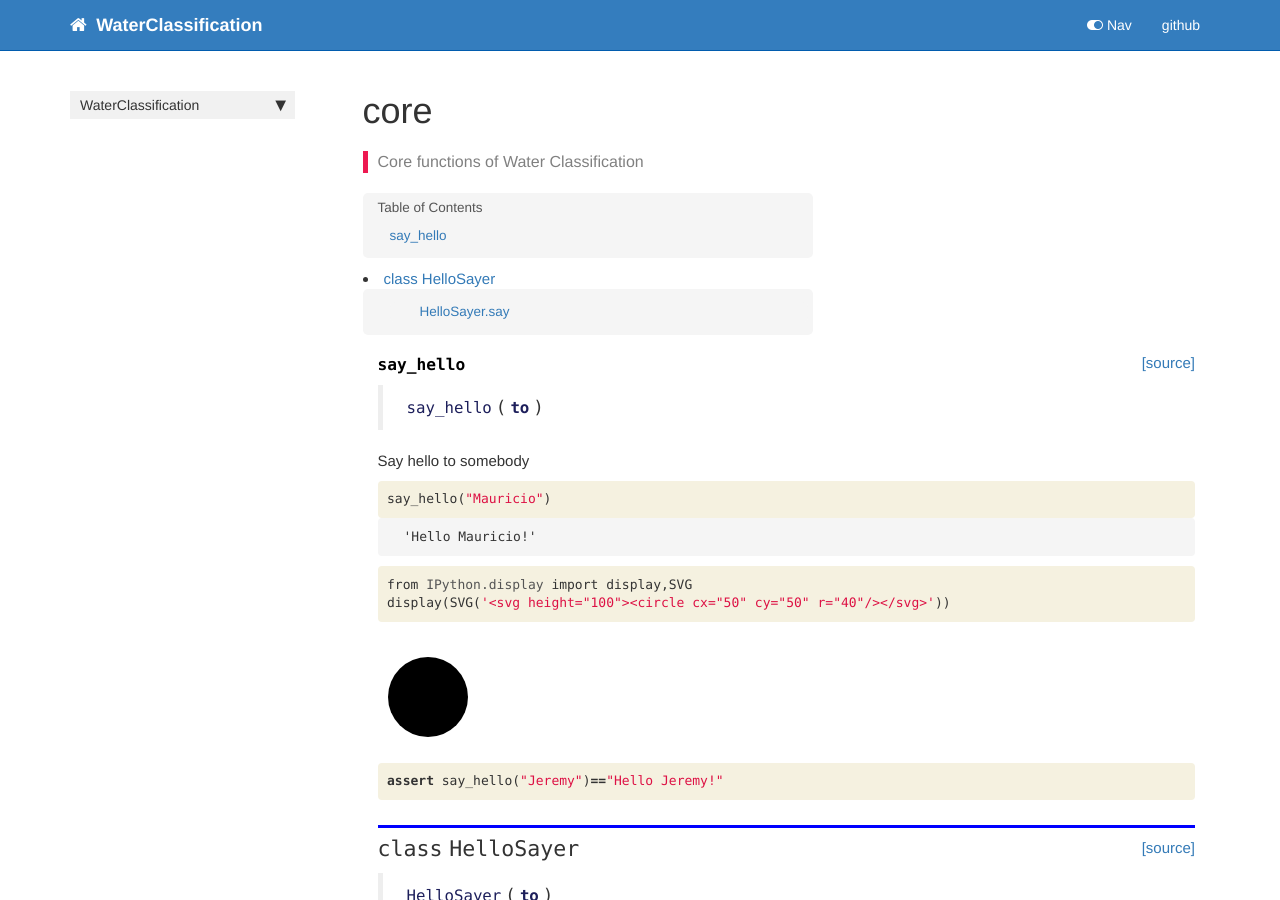
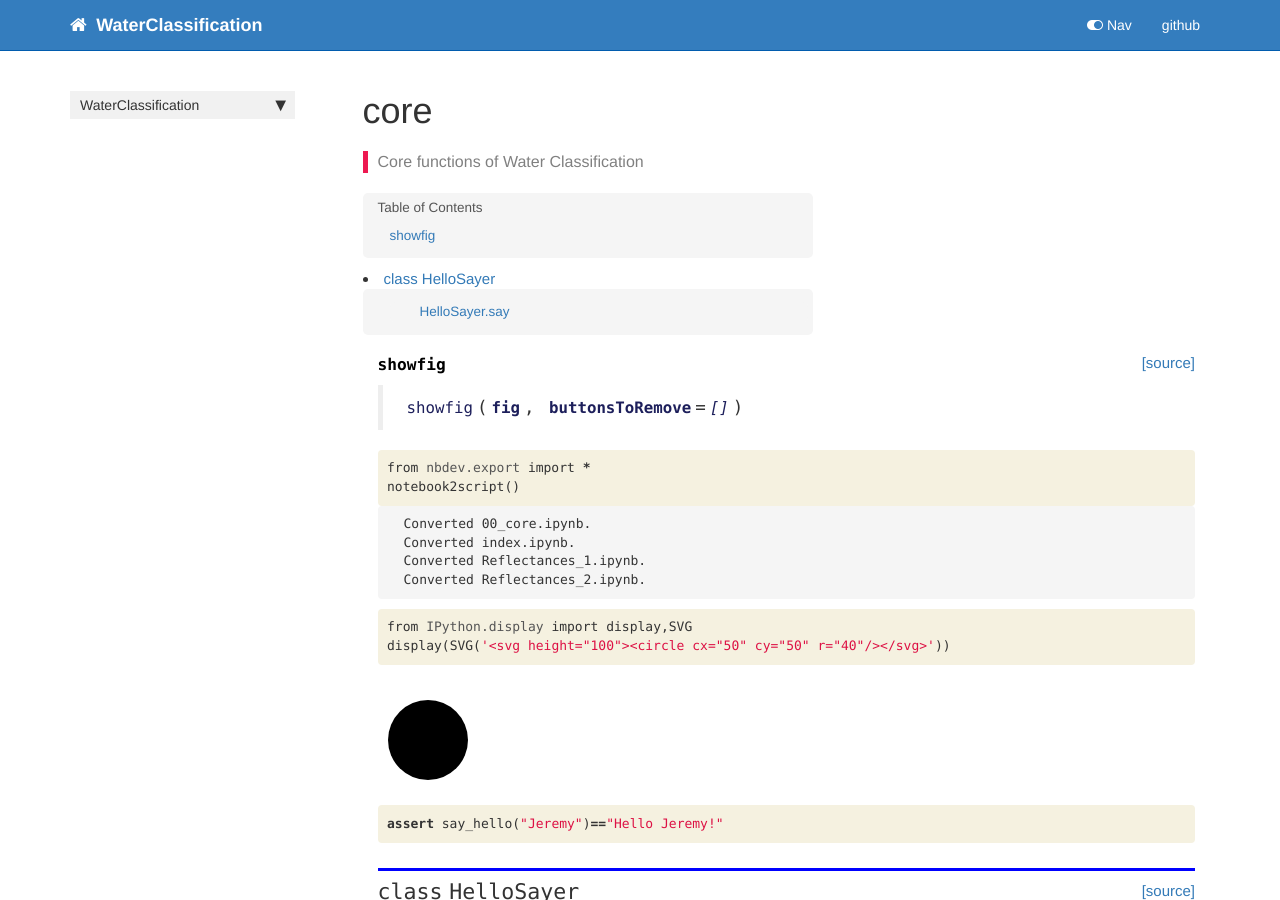
Before and after one commit to sonthuybacha/WaterClassification, a Jekyll site: the page built from docs/core.html, in a window 1280 px wide and 900 px high. Built offline with Jekyll 4.4.1, drawn with Linux system fonts in a browser that asks for light colours; nearby versions of some CDN libraries; comment, search, counter and statistics services are not loaded.

```diff
--- a/WaterClassification/_nbdev.py
+++ b/WaterClassification/_nbdev.py
@@ -2,7 +2,7 @@
 
 __all__ = ["index", "modules", "custom_doc_links", "git_url"]
 
-index = {"say_hello": "00_core.ipynb",
+index = {"showfig": "00_core.ipynb",
          "HelloSayer": "00_core.ipynb"}
 
 modules = ["core.py"]
--- a/docs/core.html
+++ b/docs/core.html
@@ -38,6 +38,13 @@
 
 <div class="cell border-box-sizing code_cell rendered">
 
+</div>
+    {% endraw %}
+
+    {% raw %}
+
+<div class="cell border-box-sizing code_cell rendered">
+
 <div class="output_wrapper">
 <div class="output">
 
@@ -45,9 +52,8 @@
 
 
 <div class="output_markdown rendered_html output_subarea ">
-<h4 id="say_hello" class="doc_header"><code>say_hello</code><a href="https://github.com/cordmaur/WaterClassification/tree/master/WaterClassification/core.py#L6" class="source_link" style="float:right">[source]</a></h4><blockquote><p><code>say_hello</code>(<strong><code>to</code></strong>)</p>
+<h4 id="showfig" class="doc_header"><code>showfig</code><a href="https://github.com/cordmaur/WaterClassification/tree/master/WaterClassification/core.py#L11" class="source_link" style="float:right">[source]</a></h4><blockquote><p><code>showfig</code>(<strong><code>fig</code></strong>, <strong><code>buttonsToRemove</code></strong>=<em><code>[]</code></em>)</p>
 </blockquote>
-<p>Say hello to somebody</p>
 
 </div>
 
@@ -66,7 +72,8 @@
 
 <div class="inner_cell">
     <div class="input_area">
-<div class=" highlight hl-ipython3"><pre><span></span><span class="n">say_hello</span><span class="p">(</span><span class="s2">&quot;Mauricio&quot;</span><span class="p">)</span>
+<div class=" highlight hl-ipython3"><pre><span></span><span class="kn">from</span> <span class="nn">nbdev.export</span> <span class="kn">import</span> <span class="o">*</span>
+<span class="n">notebook2script</span><span class="p">()</span>
 </pre></div>
 
     </div>
@@ -78,12 +85,13 @@
 
 <div class="output_area">
 
-
-
-<div class="output_text output_subarea output_execute_result">
-<pre>&#39;Hello Mauricio!&#39;</pre>
+<div class="output_subarea output_stream output_stdout output_text">
+<pre>Converted 00_core.ipynb.
+Converted index.ipynb.
+Converted Reflectances_1.ipynb.
+Converted Reflectances_2.ipynb.
+</pre>
 </div>
-
 </div>
 
 </div>
@@ -160,9 +168,9 @@
 
 
 <div class="output_markdown rendered_html output_subarea ">
-<h2 id="HelloSayer" class="doc_header"><code>class</code> <code>HelloSayer</code><a href="https://github.com/cordmaur/WaterClassification/tree/master/WaterClassification/core.py#L11" class="source_link" style="float:right">[source]</a></h2><blockquote><p><code>HelloSayer</code>(<strong><code>to</code></strong>)</p>
+<h2 id="HelloSayer" class="doc_header"><code>class</code> <code>HelloSayer</code><a href="https://github.com/cordmaur/WaterClassification/tree/master/WaterClassification/core.py#L24" class="source_link" style="float:right">[source]</a></h2><blockquote><p><code>HelloSayer</code>(<strong><code>to</code></strong>)</p>
 </blockquote>
-<p>Say hello to <code>to</code> using <a href="/WaterClassification/core#say_hello"><code>say_hello</code></a></p>
+<p>Say hello to <code>to</code> using <code>say_hello</code></p>
 
 </div>
 
@@ -185,7 +193,7 @@
 
 
 <div class="output_markdown rendered_html output_subarea ">
-<h4 id="HelloSayer.say" class="doc_header"><code>HelloSayer.say</code><a href="https://github.com/cordmaur/WaterClassification/tree/master/WaterClassification/core.py#L14" class="source_link" style="float:right">[source]</a></h4><blockquote><p><code>HelloSayer.say</code>()</p>
+<h4 id="HelloSayer.say" class="doc_header"><code>HelloSayer.say</code><a href="https://github.com/cordmaur/WaterClassification/tree/master/WaterClassification/core.py#L27" class="source_link" style="float:right">[source]</a></h4><blockquote><p><code>HelloSayer.say</code>()</p>
 </blockquote>
 <p>Default method to say something</p>
 
--- a/docs/index.html
+++ b/docs/index.html
@@ -1,6 +1,6 @@
 ---
 
-title: Project name here
+title: Water classification project
 
 keywords: fastai
 sidebar: home_sidebar
```
Also changed, not shown: WaterClassification/core.py (+17 -4 lines), README.md, 2 other files.
